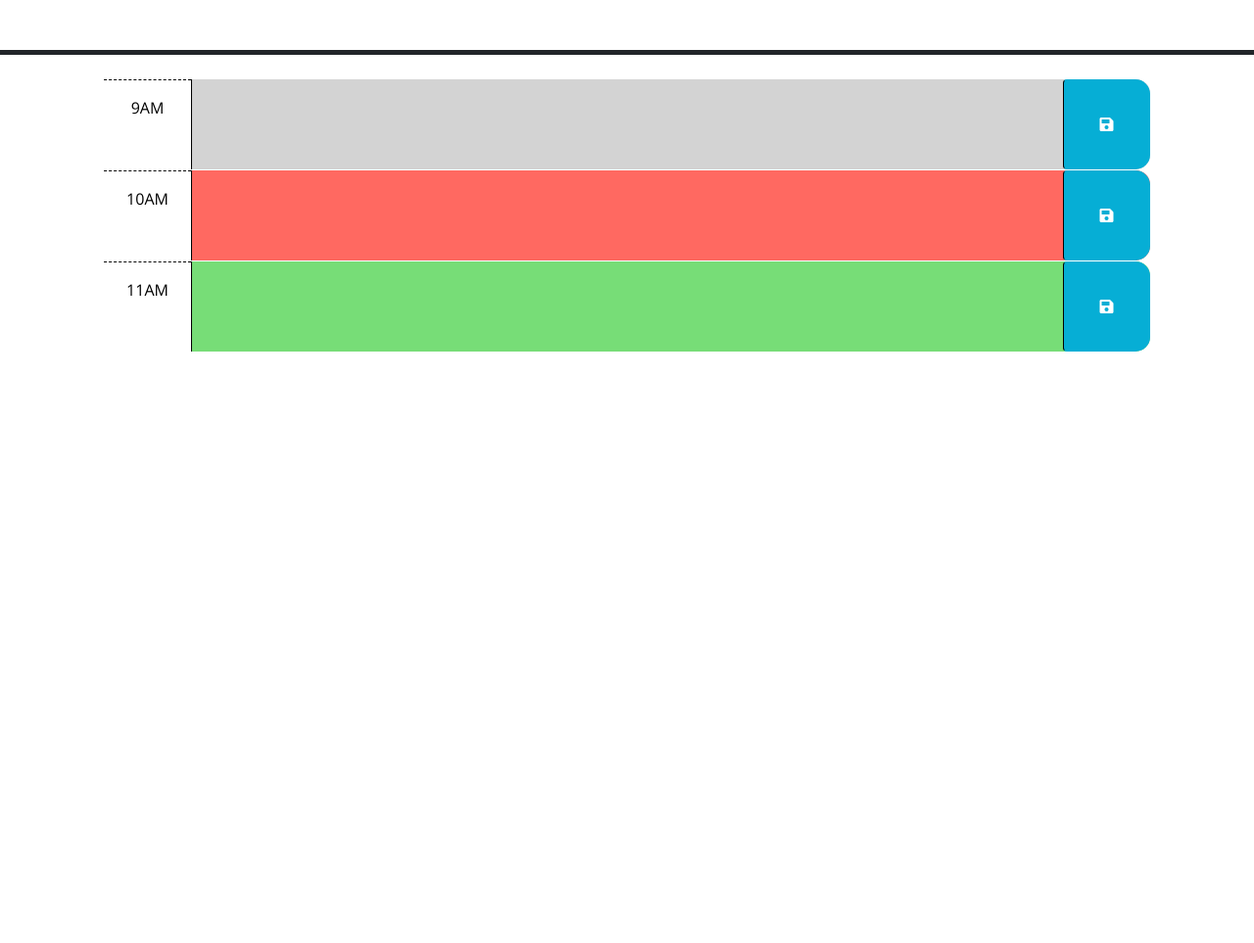
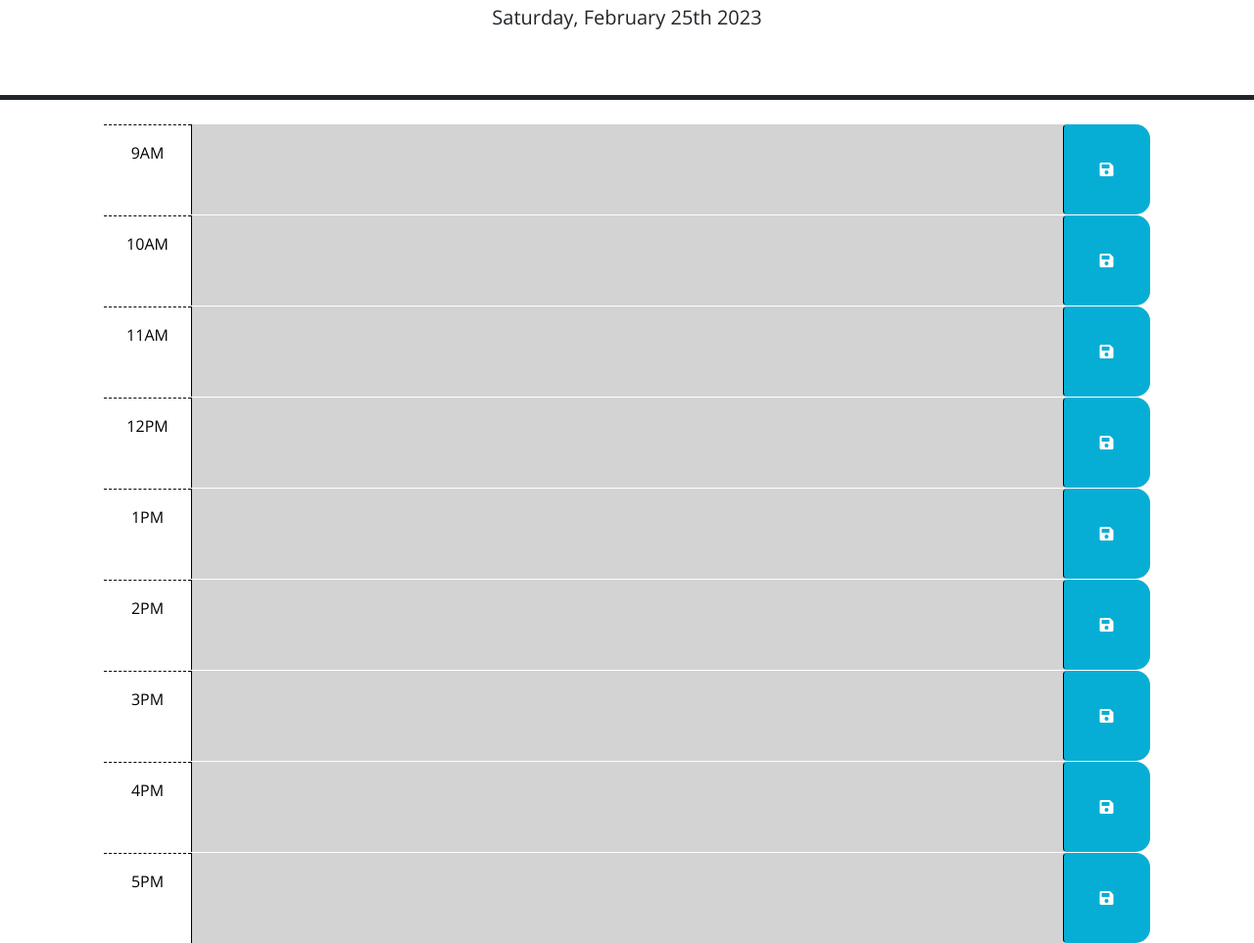
Before and after one commit to that-devguy/WorkDayScheduler-API-Challenge, a plain HTML site: page index.html in a window 1280 px wide. Shown: the part 176-1139 px from the top of the page at 98% size. Before the commit the page ends 800 px from the top, so only its background shows below. Drawn offline with nearby package versions, Linux system fonts and the light colour scheme.

Commit message:
added dayjs advanced format, addded js to display current date in header and function to set the color of timeblocks based on the current time

```diff
--- a/assets/css/style.css
+++ b/assets/css/style.css
@@ -53,7 +53,7 @@ textarea {
   color: white;
 }
 
-.saveBtn i:hover {
+.saveBtn i:hover  {
   font-size: 20px;
   transition: all 0.3s ease-in-out;
 }
--- a/assets/js/script.js
+++ b/assets/js/script.js
@@ -1,23 +1,47 @@
+// Extends API to supply more format options
+dayjs.extend(window.dayjs_plugin_advancedFormat)
 // Wrap all code that interacts with the DOM in a call to jQuery to ensure that
 // the code isn't run until the browser has finished rendering all the elements
 // in the html.
 $(function () {
+  let currentDayEl = $("#currentDay");
+  let currentDate = dayjs().format("dddd, MMMM Do YYYY");
+  let timeBlocks = $(".time-block");
+
+  //Displays the current Date in the header of the page
+  currentDayEl.text(currentDate);
+
   // TODO: Add a listener for click events on the save button. This code should
   // use the id in the containing time-block as a key to save the user input in
   // local storage. HINT: What does `this` reference in the click listener
   // function? How can DOM traversal be used to get the "hour-x" id of the
   // time-block containing the button that was clicked? How might the id be
   // useful when saving the description in local storage?
-  //
-  // TODO: Add code to apply the past, present, or future class to each time
-  // block by comparing the id to the current hour. HINTS: How can the id
-  // attribute of each time-block be used to conditionally add or remove the
-  // past, present, and future classes? How can Day.js be used to get the
-  // current hour in 24-hour time?
-  //
+
+  //Sets the color of the time-block by checking compairing the current time to the id of the time-block
+  function setColor() {
+    let currentHour = dayjs().hour();
+    timeBlocks.each(function () {
+      let blockHour = parseInt($(this).attr("id"));
+      if (blockHour < currentHour) {
+        $(this).removeClass("future");
+        $(this).removeClass("present");
+        $(this).addClass("past");
+      } else if (blockHour === currentHour) {
+        $(this).removeClass("future");
+        $(this).removeClass("past");
+        $(this).addClass("present");
+      } else {
+        $(this).removeClass("present");
+        $(this).removeClass("past");
+        $(this).addClass("future");
+      }
+    });
+  }
+
   // TODO: Add code to get any user input that was saved in localStorage and set
   // the values of the corresponding textarea elements. HINT: How can the id
   // attribute of each time-block be used to do this?
-  //
-  // TODO: Add code to display the current date in the header of the page.
+
+  setColor();
 });
--- a/index.html
+++ b/index.html
@@ -29,18 +29,8 @@
       <p id="currentDay" class="lead"></p>
     </header>
     <div class="container-lg px-5">
-      <!-- Use class for "past", "present", and "future" to apply styles to the
-        time-block divs accordingly. The javascript will need to do this by
-        adding/removing these classes on each div by comparing the hour in the
-        id to the current hour. The html provided below is meant to be an example
-        demonstrating how the css provided can be leveraged to create the
-        desired layout and colors. The html below should be removed or updated
-        in the finished product. Remember to delete this comment once the
-        code is implemented.
-        -->
 
-      <!-- Example of a past time block. The "past" class adds a gray background color. -->
-      <div id="hour-9" class="row time-block past">
+      <div id="9" class="row time-block">
         <div class="col-2 col-md-1 hour text-center py-3">9AM</div>
         <textarea class="col-8 col-md-10 description" rows="3"> </textarea>
         <button class="btn saveBtn col-2 col-md-1" aria-label="save">
@@ -48,8 +38,7 @@
         </button>
       </div>
 
-      <!-- Example of a a present time block. The "present" class adds a red background color. -->
-      <div id="hour-10" class="row time-block present">
+      <div id="10" class="row time-block">
         <div class="col-2 col-md-1 hour text-center py-3">10AM</div>
         <textarea class="col-8 col-md-10 description" rows="3"> </textarea>
         <button class="btn saveBtn col-2 col-md-1" aria-label="save">
@@ -57,8 +46,7 @@
         </button>
       </div>
 
-      <!-- Example of a future time block. The "future" class adds a green background color. -->
-      <div id="hour-11" class="row time-block future">
+      <div id="11" class="row time-block">
         <div class="col-2 col-md-1 hour text-center py-3">11AM</div>
         <textarea class="col-8 col-md-10 description" rows="3"> </textarea>
         <button class="btn saveBtn col-2 col-md-1" aria-label="save">
@@ -66,13 +54,65 @@
         </button>
       </div>
 
+      <div id="12" class="row time-block">
+        <div class="col-2 col-md-1 hour text-center py-3">12PM</div>
+        <textarea class="col-8 col-md-10 description" rows="3"> </textarea>
+        <button class="btn saveBtn col-2 col-md-1" aria-label="save">
+          <i class="fas fa-save" aria-hidden="true"></i>
+        </button>
+      </div>
+
+      <div id="13" class="row time-block">
+        <div class="col-2 col-md-1 hour text-center py-3">1PM</div>
+        <textarea class="col-8 col-md-10 description" rows="3"> </textarea>
+        <button class="btn saveBtn col-2 col-md-1" aria-label="save">
+          <i class="fas fa-save" aria-hidden="true"></i>
+        </button>
+      </div>
+
+      <div id="14" class="row time-block">
+        <div class="col-2 col-md-1 hour text-center py-3">2PM</div>
+        <textarea class="col-8 col-md-10 description" rows="3"> </textarea>
+        <button class="btn saveBtn col-2 col-md-1" aria-label="save">
+          <i class="fas fa-save" aria-hidden="true"></i>
+        </button>
+      </div>
+
+      <div id="15" class="row time-block">
+        <div class="col-2 col-md-1 hour text-center py-3">3PM</div>
+        <textarea class="col-8 col-md-10 description" rows="3"> </textarea>
+        <button class="btn saveBtn col-2 col-md-1" aria-label="save">
+          <i class="fas fa-save" aria-hidden="true"></i>
+        </button>
+      </div>
+
+      <div id="16" class="row time-block">
+        <div class="col-2 col-md-1 hour text-center py-3">4PM</div>
+        <textarea class="col-8 col-md-10 description" rows="3"> </textarea>
+        <button class="btn saveBtn col-2 col-md-1" aria-label="save">
+          <i class="fas fa-save" aria-hidden="true"></i>
+        </button>
+      </div>
+
+      <div id="17" class="row time-block">
+        <div class="col-2 col-md-1 hour text-center py-3">5PM</div>
+        <textarea class="col-8 col-md-10 description" rows="3"> </textarea>
+        <button class="btn saveBtn col-2 col-md-1" aria-label="save">
+          <i class="fas fa-save" aria-hidden="true"></i>
+        </button>
+      </div>
+
     <script src="https://code.jquery.com/jquery-3.4.1.min.js"></script>
-    <script
+    <!-- DayJS included in starter code -->
+    <!-- <script
       src="https://cdn.jsdelivr.net/npm/dayjs@1.11.3/dayjs.min.js"
       integrity="sha256-iu/zLUB+QgISXBLCW/mcDi/rnf4m4uEDO0wauy76x7U="
       crossorigin="anonymous"
-    ></script>
-
+    ></script> -->
+    <!-- Advanced Format DayJS -->
+    <script src="https://cdn.jsdelivr.net/npm/dayjs@1/dayjs.min.js"></script>
+    <script src="https://cdn.jsdelivr.net/npm/dayjs@1/plugin/advancedFormat.js"></script>
+    </script>
     <script src="./assets/js/script.js"></script>
   </body>
 </html>
```
